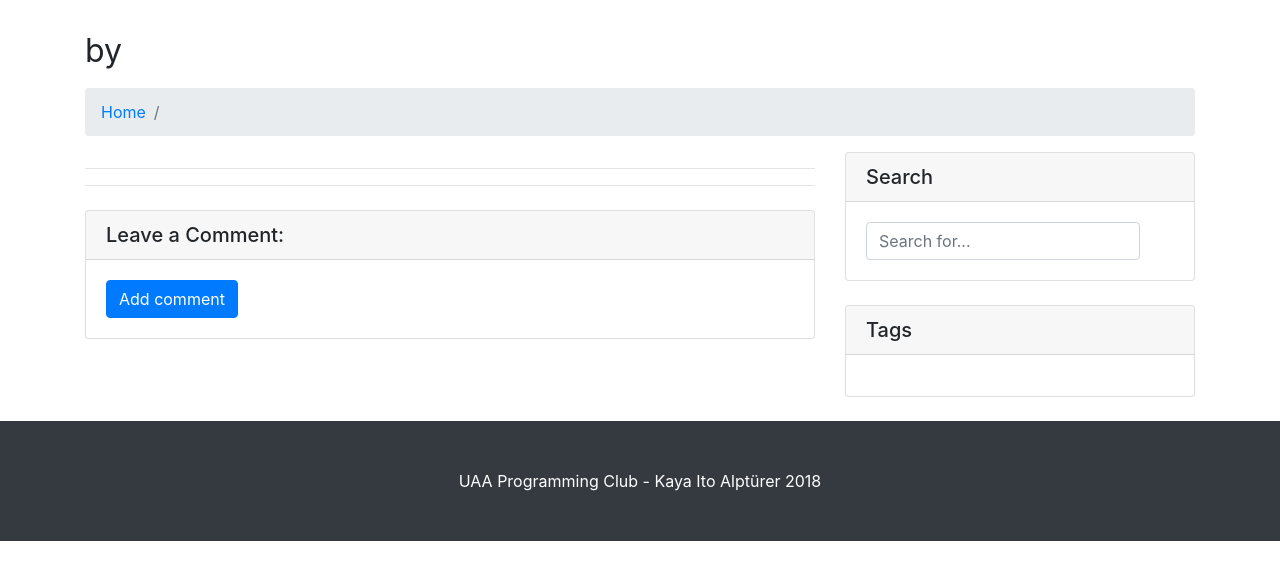
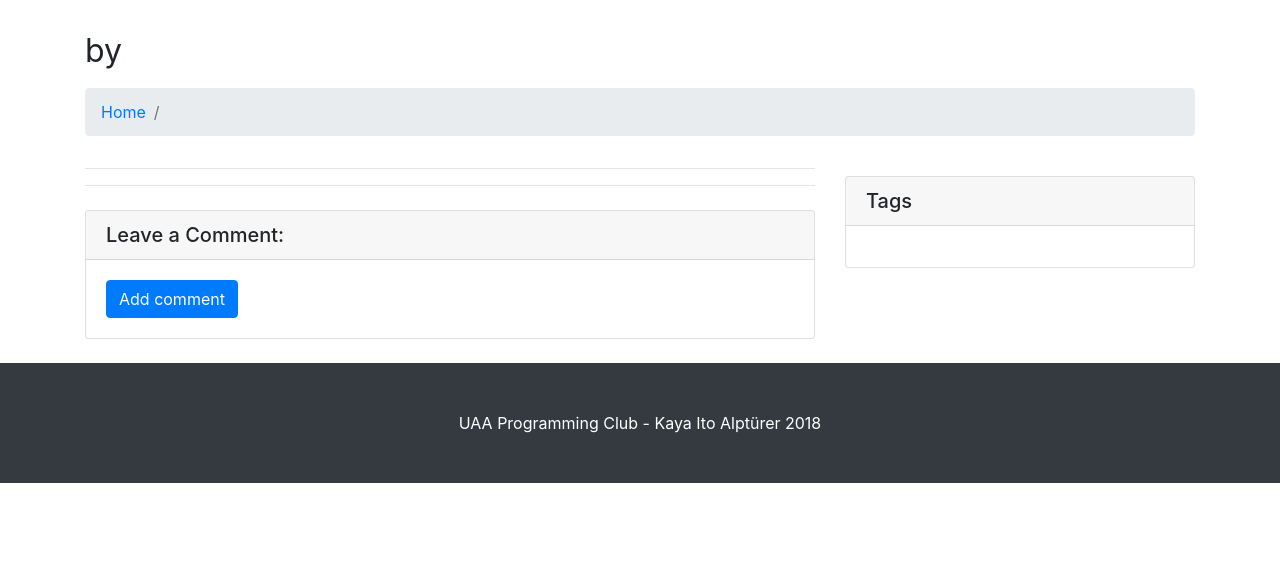
Before and after one commit to kalpturer/uaa_programming_club, a Django app: template club/templates/post_detail.html in a window 1280 px wide. Shown: the part 56-636 px from the top of the page. Run offline with Django 3.2, Linux system fonts and the light colour scheme; the template is opened without the code that fills it, so the values that code supplies are empty; some libraries are stand-ins or nearby versions.

Commit message:
Update post_detail.html

```diff
--- a/club/templates/post_detail.html
+++ b/club/templates/post_detail.html
@@ -53,17 +53,6 @@
 
         <div class="col-md-4">
 
-          <div class="card mb-4">
-            <h5 class="card-header">Search</h5>
-            <div class="card-body">
-              <div class="input-group">
-                <form method="GET">
-                  <input type="text" class="form-control" method="GET" name="q" value="{{ request.GET.q }}" placeholder="Search for...">
-                </form>
-              </div>
-            </div>
-          </div>
-
           <div class="card my-4">
             <h5 class="card-header">Tags</h5>
             <div class="card-body">
```
